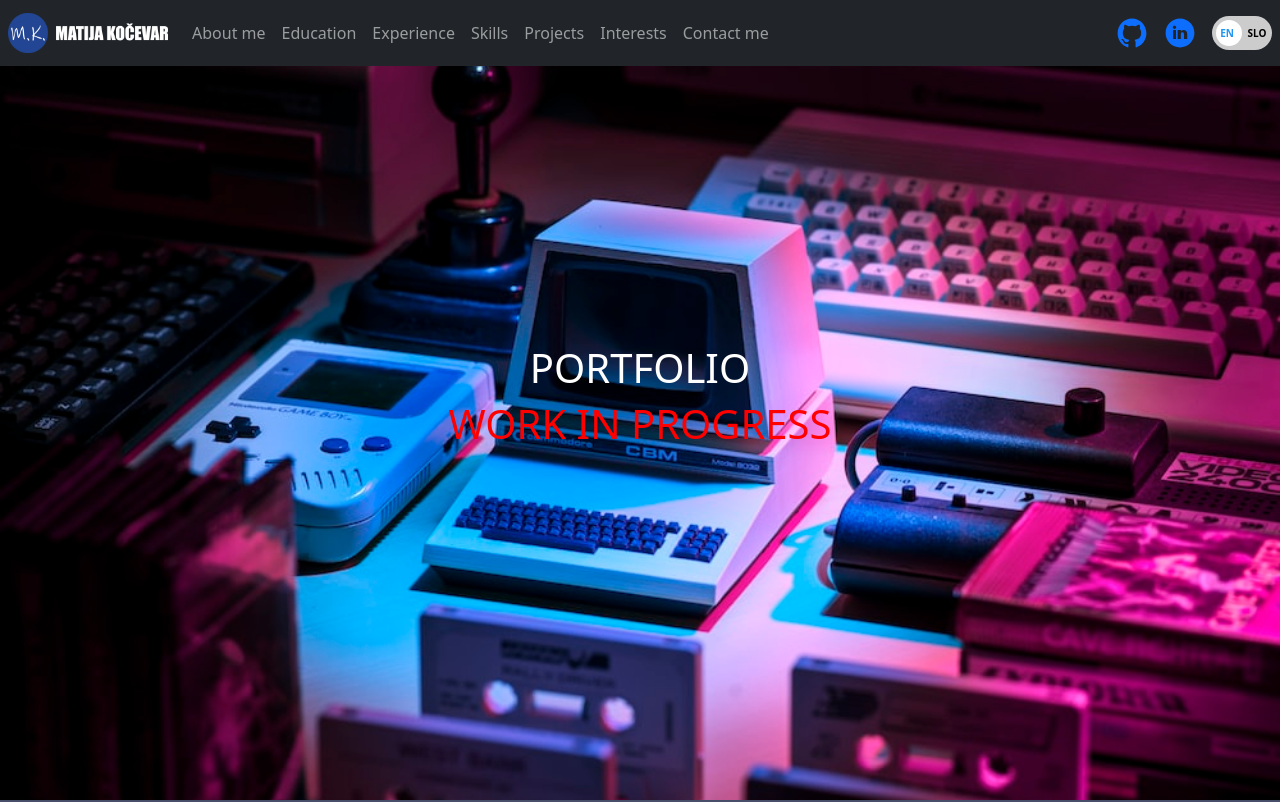
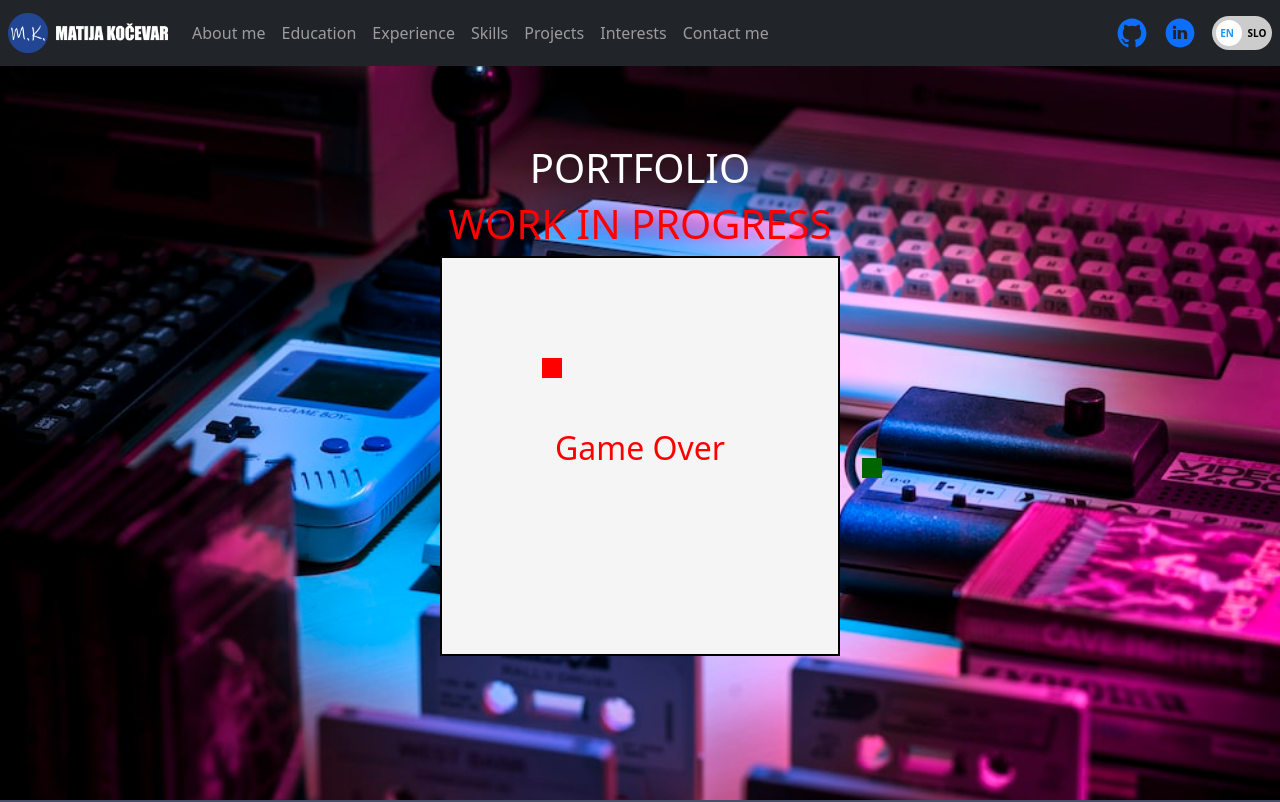
Before and after one commit to MatijaKocevar/portfolio_V2, a React (Vite) app: page / in a window 1280 px wide. Shown: the top 802 px of the page. Built offline with nearby package versions, Linux system fonts and the light colour scheme.

Commit message:
added a snake game

```diff
--- a/src/App.tsx
+++ b/src/App.tsx
@@ -9,6 +9,7 @@ import Footer from "./components/Footer/footer";
 import Skills from "./components/Skills/skills";
 import Projects from "./components/Projects/projects";
 import Interests from "./components/Interests/interests";
+import SnakeGame from "./components/SnakeGame/SnakeGame";
 
 const App = () => {
 	return (
--- a/src/components/Header/header.tsx
+++ b/src/components/Header/header.tsx
@@ -1,6 +1,7 @@
 import { useContext, useEffect, useState } from "react";
 import "./header.scss";
 import { TranslationContext } from "../../translations/components/TranslationContext";
+import SnakeGame from "../SnakeGame/SnakeGame";
 
 const TEXTS = ["Creative", "Hard working", "Positive"];
 
@@ -21,6 +22,7 @@ const Header = () => {
 				<h1 className='heading' style={{ color: "red" }}>
 					{getTranslation("Header_Subtitle")}
 				</h1>
+				<SnakeGame />
 			</div>
 		</div>
 	);
--- /dev/null
+++ b/src/components/SnakeGame/SnakeGame.scss
@@ -0,0 +1,46 @@
+.snake-game {
+	display: flex;
+	justify-content: center;
+	align-items: center;
+	height: fit-content;
+	width: fit-content;
+}
+
+.game-board {
+	position: relative;
+	width: 400px;
+	height: 400px;
+	border: 2px solid black;
+	background-color: #f5f5f5;
+
+	.snake {
+		position: absolute;
+		width: 20px;
+		height: 20px;
+		background-color: green;
+
+		&.head {
+			background-color: darkgreen;
+		}
+	}
+
+	.food {
+		position: absolute;
+		width: 20px;
+		height: 20px;
+		background-color: red;
+	}
+
+	.game-over {
+		position: absolute;
+		top: 50%;
+		left: 50%;
+		transform: translate(-50%, -50%);
+
+		p {
+			font-size: 2rem;
+			color: red;
+			text-align: center;
+		}
+	}
+}
--- /dev/null
+++ b/src/components/SnakeGame/SnakeGame.tsx
@@ -0,0 +1,183 @@
+import React, { useState, useEffect, useRef } from "react";
+import "./SnakeGame.scss";
+
+type Position = {
+	x: number;
+	y: number;
+};
+
+type Direction = "up" | "down" | "left" | "right";
+
+type Snake = {
+	body: Position[];
+	direction: Direction;
+};
+
+type Food = {
+	position: Position;
+};
+
+const SnakeGame: React.FC = () => {
+	const [snake, setSnake] = useState<Snake>({
+		body: [{ x: 10, y: 10 }],
+		direction: "right",
+	});
+	const [food, setFood] = useState<Food>({
+		position: { x: 5, y: 5 },
+	});
+	const [gameOver, setGameOver] = useState<boolean>(false);
+	const isEating = useRef<boolean>(false);
+	const previousFood = useRef<Position>({ x: 0, y: 0 });
+
+	const handleKeyPress = (event: KeyboardEvent) => {
+		event.preventDefault();
+
+		switch (event.key) {
+			case "ArrowUp":
+				setSnake((prevSnake) => ({ ...prevSnake, direction: "up" }));
+				break;
+			case "ArrowDown":
+				setSnake((prevSnake) => ({ ...prevSnake, direction: "down" }));
+				break;
+			case "ArrowLeft":
+				setSnake((prevSnake) => ({ ...prevSnake, direction: "left" }));
+				break;
+			case "ArrowRight":
+				setSnake((prevSnake) => ({ ...prevSnake, direction: "right" }));
+				break;
+			default:
+				break;
+		}
+	};
+
+	useEffect(() => {
+		document.addEventListener("keydown", handleKeyPress);
+		return () => document.removeEventListener("keydown", handleKeyPress);
+	}, []);
+
+	const updateSnakePosition = () => {
+		setSnake((prevSnake) => {
+			const newHeadPosition = getNewHeadPosition(prevSnake.direction);
+			const newBody = [newHeadPosition, ...prevSnake.body.slice(0, -1)];
+			return { ...prevSnake, body: newBody };
+		});
+	};
+
+	const getNewHeadPosition = (direction: Direction): Position => {
+		const currentHead = snake.body[0];
+		switch (direction) {
+			case "up":
+				return { x: currentHead.x, y: currentHead.y - 1 };
+			case "down":
+				return { x: currentHead.x, y: currentHead.y + 1 };
+			case "left":
+				return { x: currentHead.x - 1, y: currentHead.y };
+			case "right":
+				return { x: currentHead.x + 1, y: currentHead.y };
+			default:
+				return currentHead;
+		}
+	};
+
+	const updateFoodPosition = () => {
+		let newFoodPosition = getRandomPosition();
+		while (isFoodInsideSnake(newFoodPosition)) {
+			newFoodPosition = getRandomPosition();
+		}
+		setFood({ position: newFoodPosition });
+	};
+
+	const getRandomPosition = (): Position => {
+		const x = Math.floor(Math.random() * 20);
+		const y = Math.floor(Math.random() * 20);
+		return { x, y };
+	};
+
+	const isFoodInsideSnake = (foodPosition: Position) => {
+		const { body } = snake;
+		for (let i = 0; i < body.length; i++) {
+			if (body[i].x === foodPosition.x && body[i].y === foodPosition.y) {
+				return true;
+			}
+		}
+		return false;
+	};
+
+	const checkCollisions = () => {
+		const head = snake.body[0];
+
+		// Check for collision with game board walls
+		if (head.x < 0 || head.x >= 20 || head.y < 0 || head.y >= 20) {
+			setGameOver(true);
+			return;
+		}
+
+		// Check for collision with snake body
+		for (let i = 1; i < snake.body.length; i++) {
+			if (head.x === snake.body[i].x && head.y === snake.body[i].y) {
+				setGameOver(true);
+				return;
+			}
+		}
+
+		// Check for collision with food
+		if (head.x === food.position.x && head.y === food.position.y) {
+			isEating.current = true;
+
+			previousFood.current = food.position;
+			updateFoodPosition();
+		}
+
+		if (isEating.current) {
+			const bodyLength = snake.body.length;
+			const previusFoodPos = previousFood.current;
+			if (snake.body[bodyLength - 1].x == previusFoodPos.x && snake.body[bodyLength - 1].y == previusFoodPos.y) {
+				setSnake((prevSnake) => {
+					let newTail = { x: 0, y: 0 };
+
+					const currentTail = snake.body[0];
+					if (prevSnake.direction === "up") newTail = { x: currentTail.x, y: currentTail.y + 1 };
+					else if (prevSnake.direction === "down") newTail = { x: currentTail.x, y: currentTail.y - 1 };
+					else if (prevSnake.direction === "left") newTail = { x: currentTail.x + 1, y: currentTail.y };
+					else if (prevSnake.direction === "right") newTail = { x: currentTail.x - 1, y: currentTail.y };
+
+					const newBody = [...snake.body, newTail];
+					return {
+						direction: prevSnake.direction,
+						body: newBody,
+					};
+				});
+
+				isEating.current = false;
+			}
+		}
+	};
+
+	useEffect(() => {
+		const intervalId = setInterval(() => {
+			if (gameOver) return;
+			updateSnakePosition();
+			checkCollisions();
+		}, 200);
+
+		return () => clearInterval(intervalId);
+	}, [snake]);
+
+	return (
+		<div className='snake-game'>
+			<div className='game-board'>
+				{snake.body.map((position, index) => (
+					<div key={index} className={`snake ${index === 0 ? "head" : ""}`} style={{ left: position.x * 20, top: position.y * 20 }} />
+				))}
+				<div className='food' style={{ left: food.position.x * 20, top: food.position.y * 20 }} />
+				{gameOver && (
+					<div className='game-over'>
+						<p>Game Over</p>
+					</div>
+				)}
+			</div>
+		</div>
+	);
+};
+
+export default SnakeGame;
```
Also changed, not shown: .eslintrc.json.
